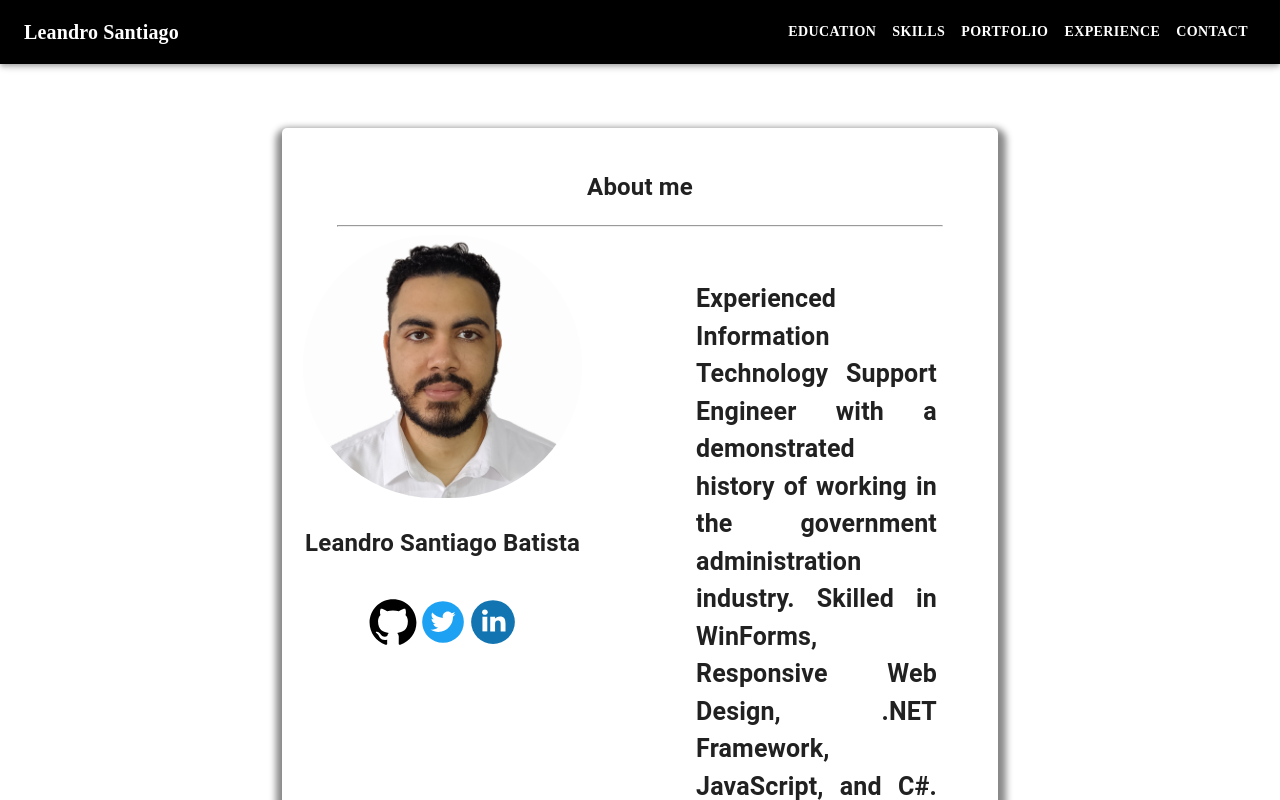
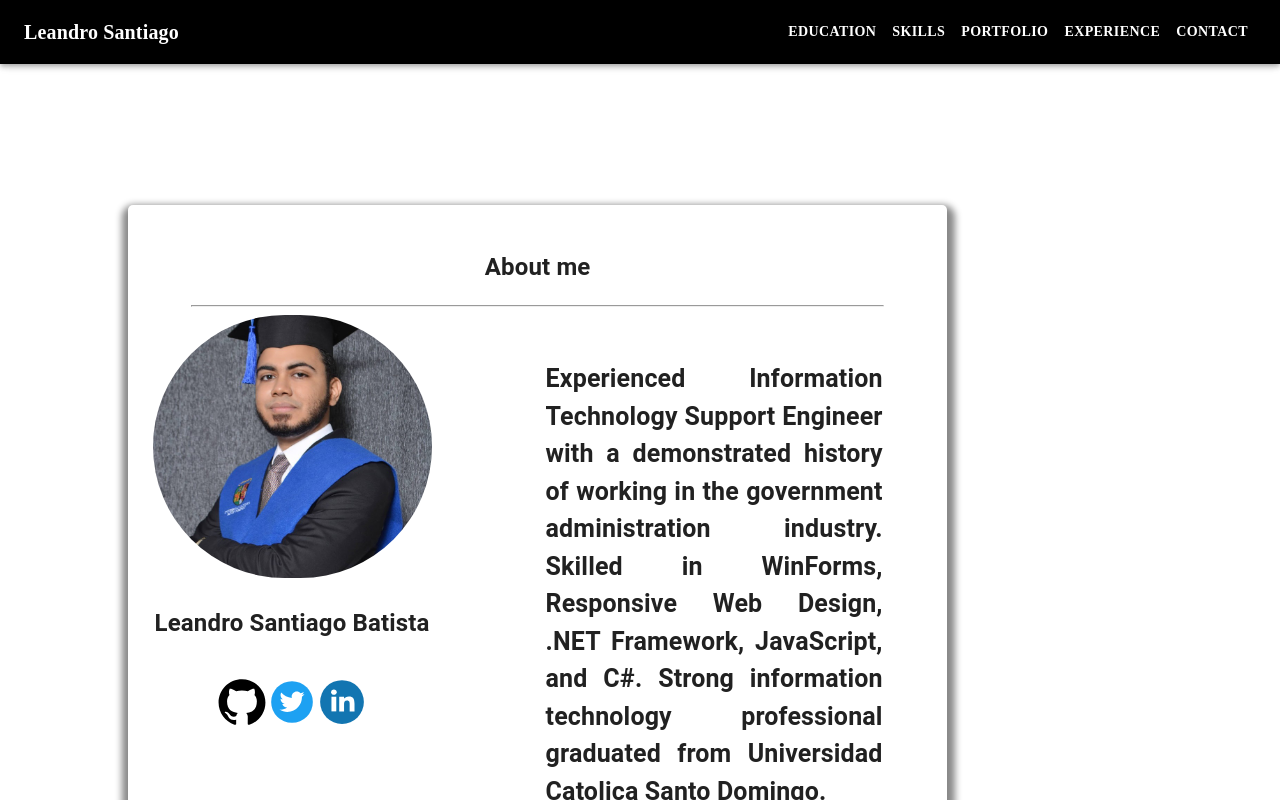
Before and after one commit to lesantiagoba/leandrosantiago, a React (Create React App) app: page /1 in a window 1280 px wide. Shown: the top 800 px of the page. Built offline with nearby package versions, Linux system fonts and the light colour scheme; a web font is replaced by a local one.

Commit message:
before the grd

```diff
--- a/src/Collection/Data.js
+++ b/src/Collection/Data.js
@@ -92,7 +92,7 @@ export const AboutMe = [
     {
         id:1,
         Name: 'Leandro Santiago Batista',
-        profileImg: '../Common/Profile.jpg',
+        profileImg: 'https://media.licdn.com/dms/image/C5603AQEgJnuK3YJ67w/profile-displayphoto-shrink_800_800/0/1653691762526?e=1678924800&v=beta&t=IAhBVE_UUfrMXjJLjVohJwB5h0jPhGHNz-KGkx8jWRU',
         AboutMe: 'Experienced Information Technology Support Engineer with a demonstrated history of working in the government administration industry. Skilled in WinForms, Responsive Web Design, .NET Framework, JavaScript, and C#. Strong information technology professional graduated from Universidad Catolica Santo Domingo.'
     }
 ]
--- a/src/Component/BoardContainer.css
+++ b/src/Component/BoardContainer.css
@@ -1,12 +1,17 @@
-
+.grid-container{
+  display: grid;
+  width: 80%;
+  margin: 0 auto;
+}
 
 .grid-item1--navbar{
-  grid-area: header;
+
 }
 
 .grid-item2--container
 {
-  grid-area: content;
+
+
 }
 
 .BoardContainer{
@@ -54,7 +59,7 @@
   transition: all ease-in 0.3s;
 }
 
-@media only screen and (max-device-width: 500px){
+@media only screen and (max-device-width: 800px){
     .BoardContainer{
       display: grid;
       margin: 0;
@@ -66,9 +71,10 @@
     .BoradConainer-Section
     {
       display: flex;
-      width:90%;
+      width:100%;
+      margin: 0 auto;
       justify-content: center;
-      margin-left: 20px;
+      margin-left: 0;
       margin-bottom: 50px;
       height: auto;
       background-color: #FFFFFF;
--- a/src/Component/CertificationCard.css
+++ b/src/Component/CertificationCard.css
@@ -155,13 +155,15 @@ hr
     h2
     {
         margin-bottom: 0;
+        width: 80%;
+        margin: 0 auto;
 
     }
 
     .Licence-Right
     .Right-Company
     {
-        font-size: 15px;
+        font-size: 1.2rem;
         font-weight: bold;
     }
 
--- a/src/Component/Navbar.css
+++ b/src/Component/Navbar.css
@@ -16,11 +16,7 @@
     z-index: 1;
 }
 
-.NavbarContainers-Name{
-    margin-left: 206px;
-    margin-right:173px;
 
-}
 .NavbarContainers-Name
 .buton
 {
@@ -76,7 +72,7 @@ li{
 
 }
 
-@media only screen and (max-device-width: 800px) {
+@media ( min-width: 800px) {
     .NavbarContainer{
         background-color: black !important;
         display: grid;
--- a/src/pages/AboutMe.jsx
+++ b/src/pages/AboutMe.jsx
@@ -1,5 +1,5 @@
 import React from "react";
-import Profile from "../Common/Profile.jpg";
+import Profile from "../Common/img/Social/Profile.jpg";
 import twitter from "../Common/img/Social/twitter-svgrepo-com.svg";
 import linkedin from "../Common/img/Social/linkedin-1-svgrepo-com.svg";
 import github from "../Common/img/Social/github-svgrepo-com.svg";
```
Also changed, not shown: src/Common/img/Prof.jpg (added).
